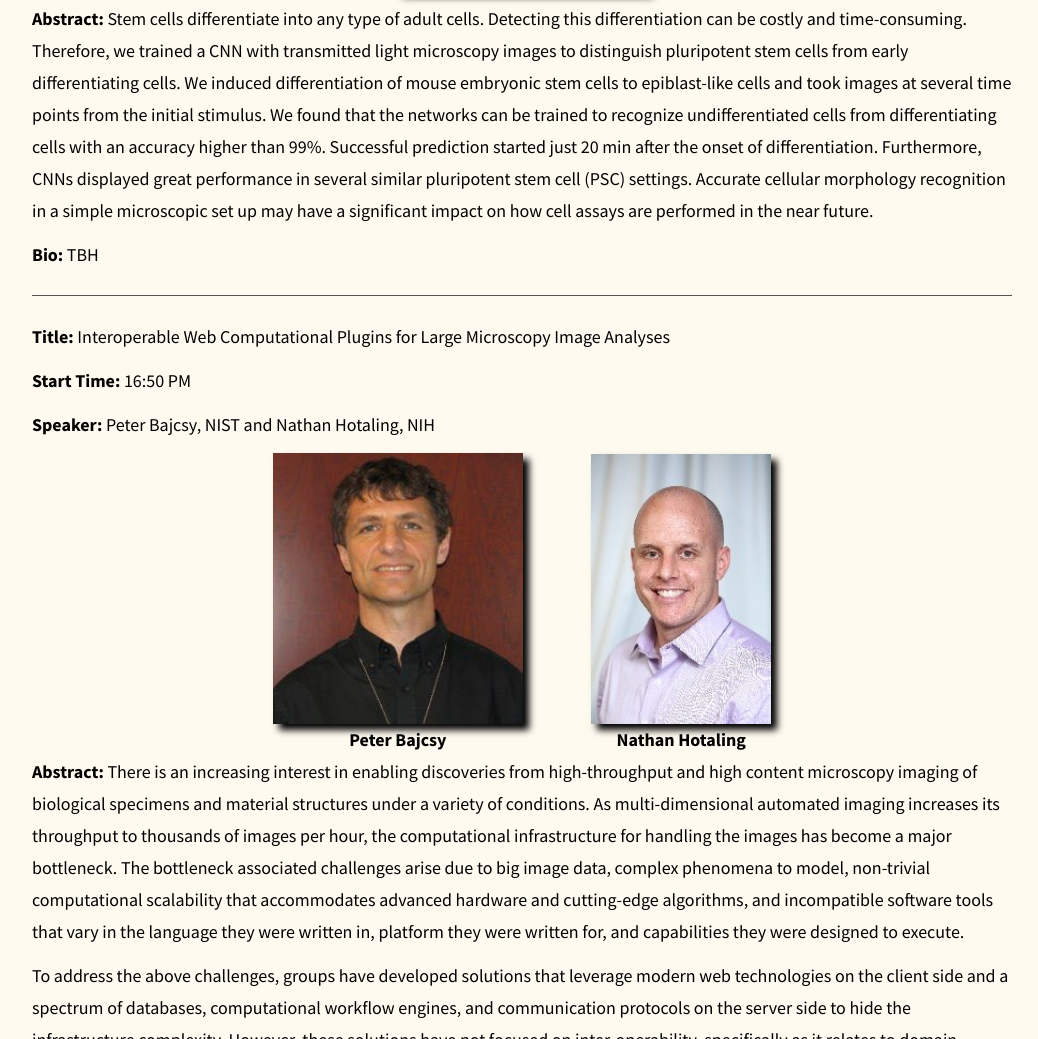
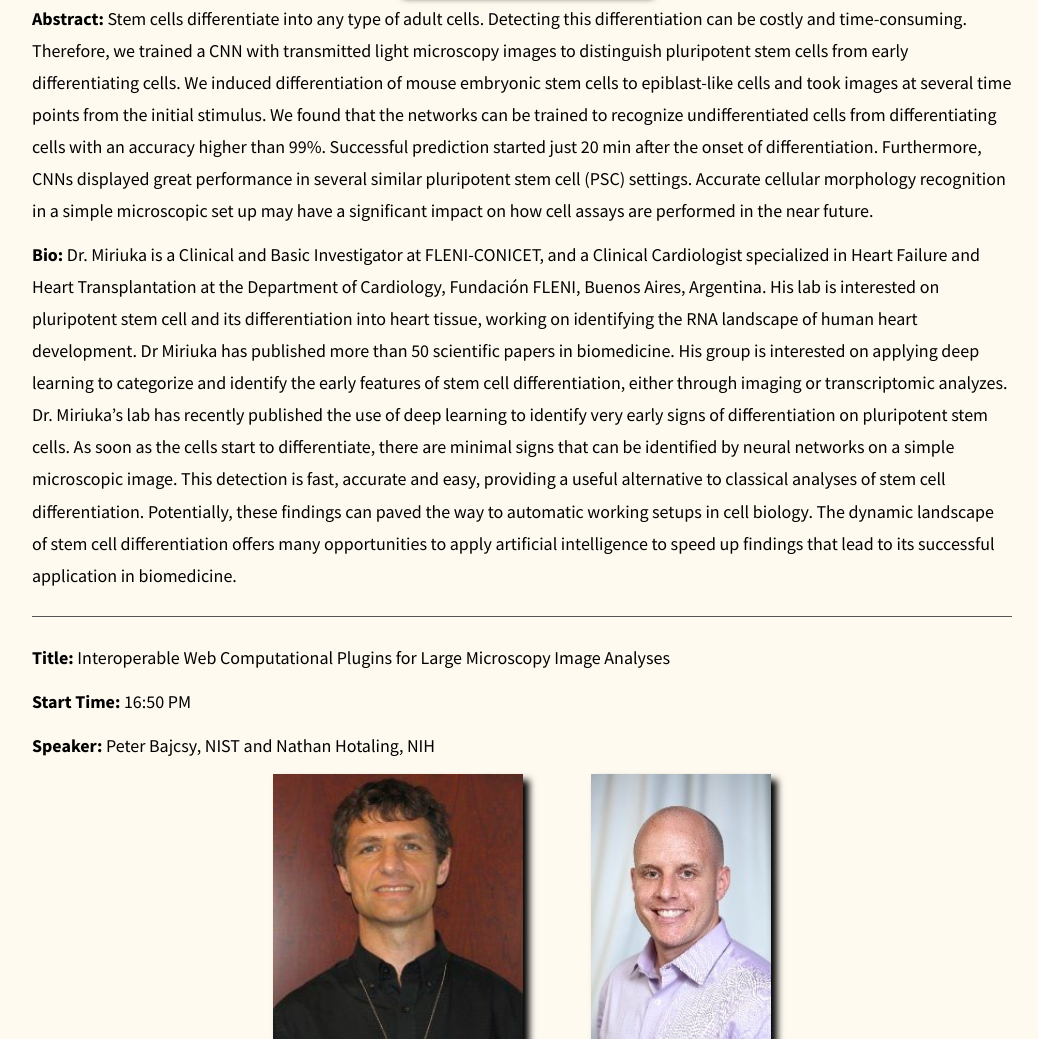
Before and after one commit to CVMI2019/CVMI2019.github.io, a plain HTML site: page speakers.html in a window 1280 px wide. Shown: the part 5115-6154 px from the top of the page, without its empty margins (238-1276 px from the left). Drawn offline with nearby package versions, Linux system fonts and the light colour scheme.

Commit message:
Add files via upload

```diff
--- a/speakers.html
+++ b/speakers.html
@@ -223,7 +223,7 @@ Allen Goodman is a gifted software engineer, recognized for writing pioneering w
   Stem cells differentiate into any type of adult cells. Detecting this differentiation can be costly and time-consuming. Therefore, we trained a CNN with transmitted light microscopy images to distinguish pluripotent stem cells from early differentiating cells. We induced differentiation of mouse embryonic stem cells to epiblast-like cells and took images at several time points from the initial stimulus. We found that the networks can be trained to recognize undifferentiated cells from differentiating cells with an accuracy higher than 99%. Successful prediction started just 20 min after the onset of differentiation. Furthermore, CNNs displayed great performance in several similar pluripotent stem cell (PSC) settings. Accurate cellular morphology recognition in a simple microscopic set up may have a significant impact on how cell assays are performed in the near future.
  </p>
 <p>  <strong>Bio: </strong>
-  TBH<font size="4">
+  Dr. Miriuka is a Clinical and Basic Investigator at FLENI-CONICET, and a Clinical Cardiologist specialized in Heart Failure and Heart Transplantation at the Department of Cardiology, Fundación FLENI, Buenos Aires, Argentina. His lab is interested on pluripotent stem cell and its differentiation into heart tissue, working on identifying the RNA landscape of human heart development. Dr Miriuka has published more than 50 scientific papers in biomedicine. His group is interested on applying deep learning to categorize and identify the early features of stem cell differentiation, either through imaging or transcriptomic analyzes. Dr. Miriuka’s lab has recently published the use of deep learning to identify very early signs of differentiation on pluripotent stem cells. As soon as the cells start to differentiate, there are minimal signs that can be identified by neural networks on a simple microscopic image. This detection is fast, accurate and easy, providing a useful alternative to classical analyses of stem cell differentiation. Potentially, these findings can paved the way to automatic working setups in cell biology. The dynamic landscape of stem cell differentiation offers many opportunities to apply artificial intelligence to speed up findings that lead to its successful application in biomedicine.<font size="4">
 </p>
 
 <hr style="height:1px;border:none;border-top:1px solid #555555;" />
```
